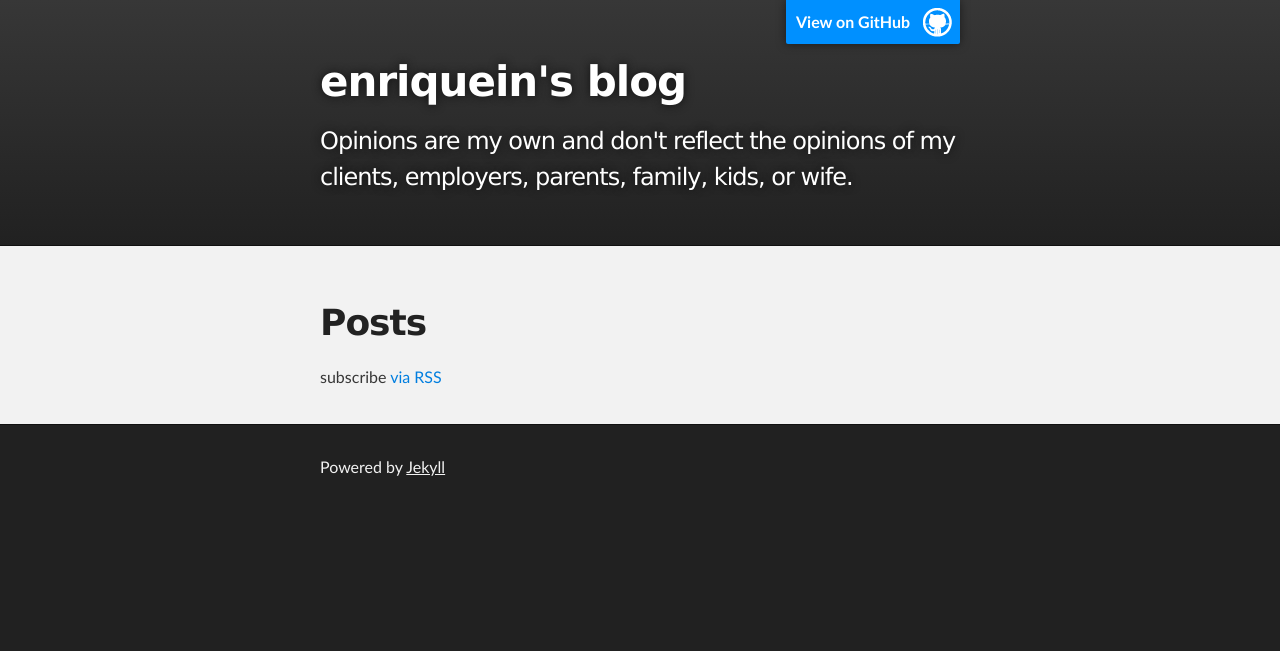
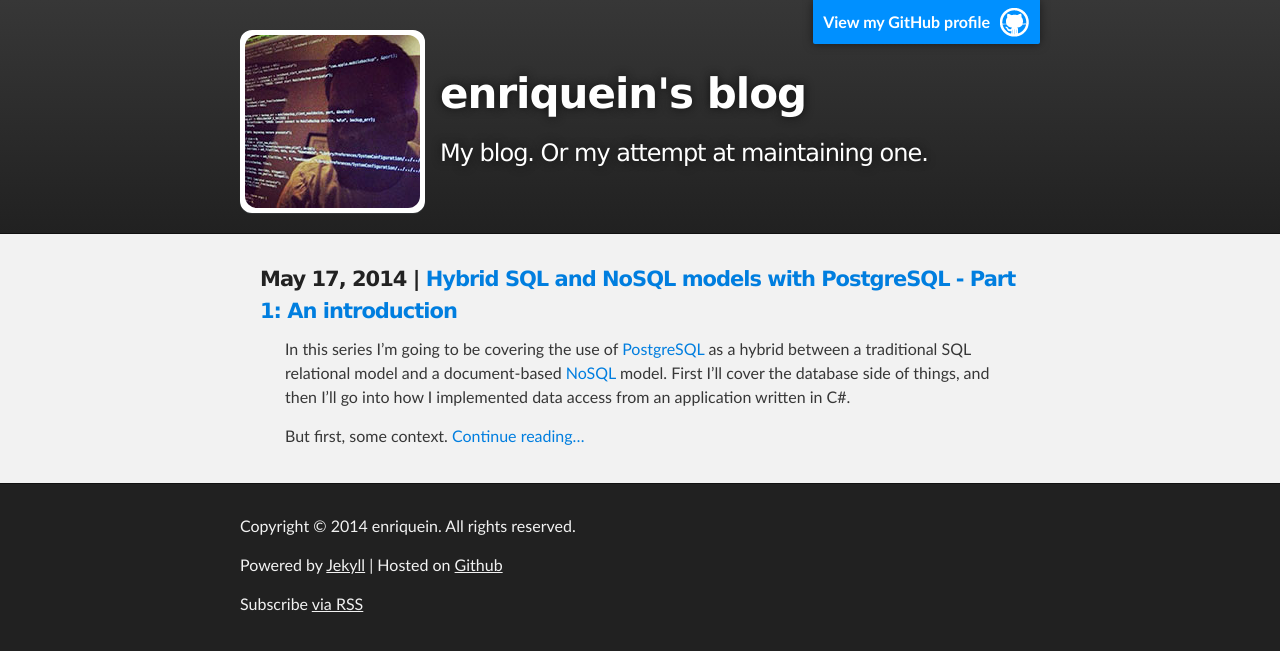
Before and after one commit to enriquein/enriquein.github.com, a Jekyll site: the page built from index.html, in a window 1280 px wide. Shown: the top 651 px of the page. Built offline with Jekyll 4.4.1, drawn with Linux system fonts in a browser that asks for light colours.

Commit message:
Redid the UI. Posted my first post.

```diff
--- a/_config.yml
+++ b/_config.yml
@@ -1,10 +1,11 @@
 # Site settings
 title: enriquein's blog
 email: enriquein@gmail.com
-description: "Opinions are my own and don't reflect the opinions of my clients, employers, parents, family, kids, or wife."
+description: "My blog. Or my attempt at maintaining one."
 baseurl: ""
 url: "http://enriquein.github.io"
 
 # Build settings
 markdown: kramdown
 permalink: pretty
+excerpt_separator: "<!-- More -->"
--- a/_layouts/default.html
+++ b/_layouts/default.html
@@ -18,11 +18,13 @@
     <!-- HEADER -->
     <div id="header_wrap" class="outer">
         <header class="inner">
-          <a id="forkme_banner" href="https://github.com/enriquein">View on GitHub</a>
-
+          <a id="forkme_banner" href="https://github.com/enriquein">View my GitHub profile</a>
+          <div class="logo-container">
+            <img class="logo" src="{{ "/images/logo.jpg" | prepend: site.baseurl }}" />
+          </div>
           <h1 id="project_title">enriquein&#39;s blog</h1>
           <h2 id="project_tagline">{{ site.description }}</h2>
-
+          <div class="clear-fix"></div>
         </header>
     </div>
 
@@ -36,7 +38,12 @@
     <!-- FOOTER  -->
     <div id="footer_wrap" class="outer">
       <footer class="inner">
-        <p>Powered by <a href="http://jekyllrb.com">Jekyll</a></p>
+        <p>
+          Copyright &copy; <script type="text/javascript">document.write(new Date().getFullYear());</script> enriquein.
+          All rights reserved.
+        </p>
+        <p>Powered by <a href="http://jekyllrb.com">Jekyll</a> | Hosted on <a href="http://github.com">Github</a></p>
+        <p class="rss-subscribe">Subscribe <a href="{{ "/feed.xml" | prepend: site.baseurl }}">via RSS</a></p>
       </footer>
     </div>
 
--- a/_layouts/post.html
+++ b/_layouts/post.html
@@ -5,11 +5,11 @@ layout: default
 
   <header class="post-header">
     <h1>{{ page.title }}</h1>
-    <p class="meta">{{ page.date | date: "%b %-d, %Y" }}{% if page.author %} • {{ page.author }}{% endif %}{% if page.meta %} • {{ page.meta }}{% endif %}</p>
+    <p class="meta bold-text">Posted on {{ page.date | date: "%b %-d, %Y" }}</p>
   </header>
 
   <article class="post-content">
   {{ content }}
   </article>
-
+  <a href="/">&lt;- Return to posts</a>
 </div>
--- a/_plugins/summarize.rb
+++ /dev/null
@@ -1,7 +0,0 @@
-module Jekyll
-  module Filters
-    def summarize(str, splitstr = /\s*<div id="extended">/)
-      str.split(splitstr)[0]
-    end
-  end
-end
--- /dev/null
+++ b/_posts/2014-05-17-hybrid-model-with-postgres-intro.markdown
@@ -0,0 +1,33 @@
+---
+layout: post
+title:  "Hybrid SQL and NoSQL models with PostgreSQL - Part 1: An introduction"
+date: "2014-05-17"
+---
+
+In this series I'm going to be covering the use of [PostgreSQL][pg] as a hybrid between a
+traditional SQL relational model and a document-based [NoSQL][nosql] model. First I'll cover
+the database side of things, and then I'll go into how I implemented data access from an
+application written in C#.
+
+But first, some context. <!-- More -->Recently I've had the opportunity to work on a project where some parts where relational in nature, while
+others were nothing more than an object graph. Other teams in the company had already realized this, so
+newer developments are being made against a document database. In my case though, my project
+was already stored in a relational database, and some of the complexity in the code was
+caused by trying to please the relational model and the [ORM][orm] in use. If we could only store
+these documents exactly as they were, then a lot of our maintenance problems would go away.
+
+Enter PostgreSQL. In version 9.3 they introduced a [JSON][json] datatype for columns. Internally
+the JSON blob is stored as text in the database, but it has some basic
+validation checking to ensure that the data is actually a valid JSON object. But it doesn't
+stop there. You can also do [a couple of interesting things][json_ops] with JSON such as filtering by a
+value, indexing on a value, and even flattening into a row so that you can perform joins with
+your other tables. In our case we only required storing and filtering the JSON object, so that's
+mostly what I'm going to cover in this series.
+
+I'll be updating this post with links to the other parts as they become available.
+
+[pg]: http://www.postgresql.org/about/
+[nosql]: http://en.wikipedia.org/wiki/Nosql#Document_store
+[orm]: http://en.wikipedia.org/wiki/Object-relational_mapping
+[json]: http://en.wikipedia.org/wiki/JSON
+[json_ops]: http://www.postgresql.org/docs/9.3/static/functions-json.html
--- a/index.html
+++ b/index.html
@@ -1,16 +1,16 @@
 ---
 layout: default
 ---
-
-  <h1>Posts</h1>
-
   <ul class="posts">
     {% for post in site.posts %}
-      <li>
-        <span class="post-date">{{ post.date | date: "%b %-d, %Y" }}</span>
-        <a class="post-link" href="{{ post.url | prepend: site.baseurl }}">{{ post.title }}</a>
-      </li>
+      <div class="posts">
+        <h4>
+          <span class="post-date">{{ post.date | date: "%b %-d, %Y" }} | </span>
+          <a class="post-link" href="{{ post.url | prepend: site.baseurl }}">{{ post.title }}</a>
+        </h4>
+        <div class="short-contents">
+          {{ post.excerpt | remove: '</p>' }} <a href="{{ post.url | prepend: site.baseurl }}">Continue reading&hellip;</a></p>
+        </div>
+      </div>
     {% endfor %}
   </ul>
-
-  <p class="rss-subscribe">subscribe <a href="{{ "/feed.xml" | prepend: site.baseurl }}">via RSS</a></p>
--- a/stylesheets/stylesheet.css
+++ b/stylesheets/stylesheet.css
@@ -133,7 +133,7 @@ strong {
   font-weight: bold;
 }
 
-img {
+/*img {
   position: relative;
   margin: 0 auto;
   max-width: 739px;
@@ -146,7 +146,7 @@ img {
   -moz-box-shadow: 0 0 5px #ebebeb;
   -o-box-shadow: 0 0 5px #ebebeb;
   -ms-box-shadow: 0 0 5px #ebebeb;
-}
+}*/
 
 p img {
   display: inline;
@@ -262,9 +262,41 @@ Full-Width Styles
   width: 100%;
 }
 
+div.logo-container {
+  background: #fff;
+  border: 5px solid #fff;
+  border-radius: 12px;
+  box-shadow: 0 1px 1px rgba(136,153,166,0.15);
+  position: relative;
+  float: left;
+  display: block !important;
+}
+
+img.logo {
+  border: 0;
+  display: block;
+  border-radius: 12px;
+}
+
+.pull-right {
+  float: right;
+}
+
+.pull-left {
+  float: left;
+}
+
+.clear-fix {
+  clear: both;
+}
+
+.bold-text {
+  font-weight: bold;
+}
+
 .inner {
   position: relative;
-  max-width: 640px;
+  max-width: 800px;
   padding: 20px 10px;
   margin: 0 auto;
 }
@@ -294,7 +326,7 @@ Full-Width Styles
 }
 
 #header_wrap .inner {
-  padding: 50px 10px 30px 10px;
+  padding: 30px 10px 20px 10px;
 }
 
 #project_title {
@@ -303,6 +335,8 @@ Full-Width Styles
   font-size: 42px;
   font-weight: 700;
   text-shadow: #111 0px 0px 10px;
+  padding-left: 200px;
+  padding-top: 32px;
 }
 
 #project_tagline {
@@ -311,6 +345,7 @@ Full-Width Styles
   font-weight: 300;
   background: none;
   text-shadow: #111 0px 0px 10px;
+  padding-left: 200px;
 }
 
 #downloads {
@@ -359,14 +394,17 @@ Full-Width Styles
 }
 
 #main_content {
-  padding-top: 40px;
+  padding-top: 20px;
 }
 
 #footer_wrap {
   background: #212121;
 }
 
-
+.short-contents {
+  margin-right: 25px;
+  margin-left: 25px;
+}
 
 /*******************************************************************************
 Small Device Styles
```
Also changed, not shown: _drafts/hybrid-model-with-postgres-intro.markdown (deleted, +0 -32 lines), images/logo.jpg (added).
